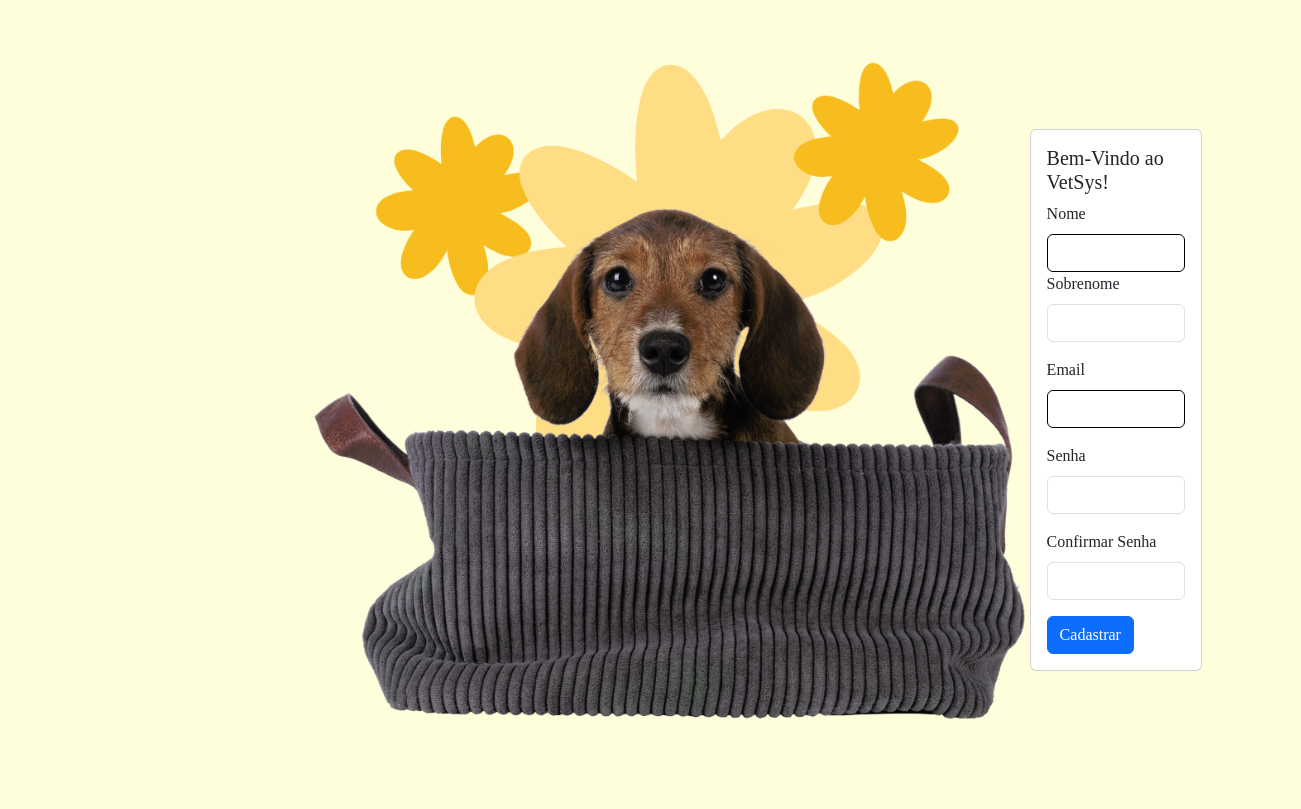
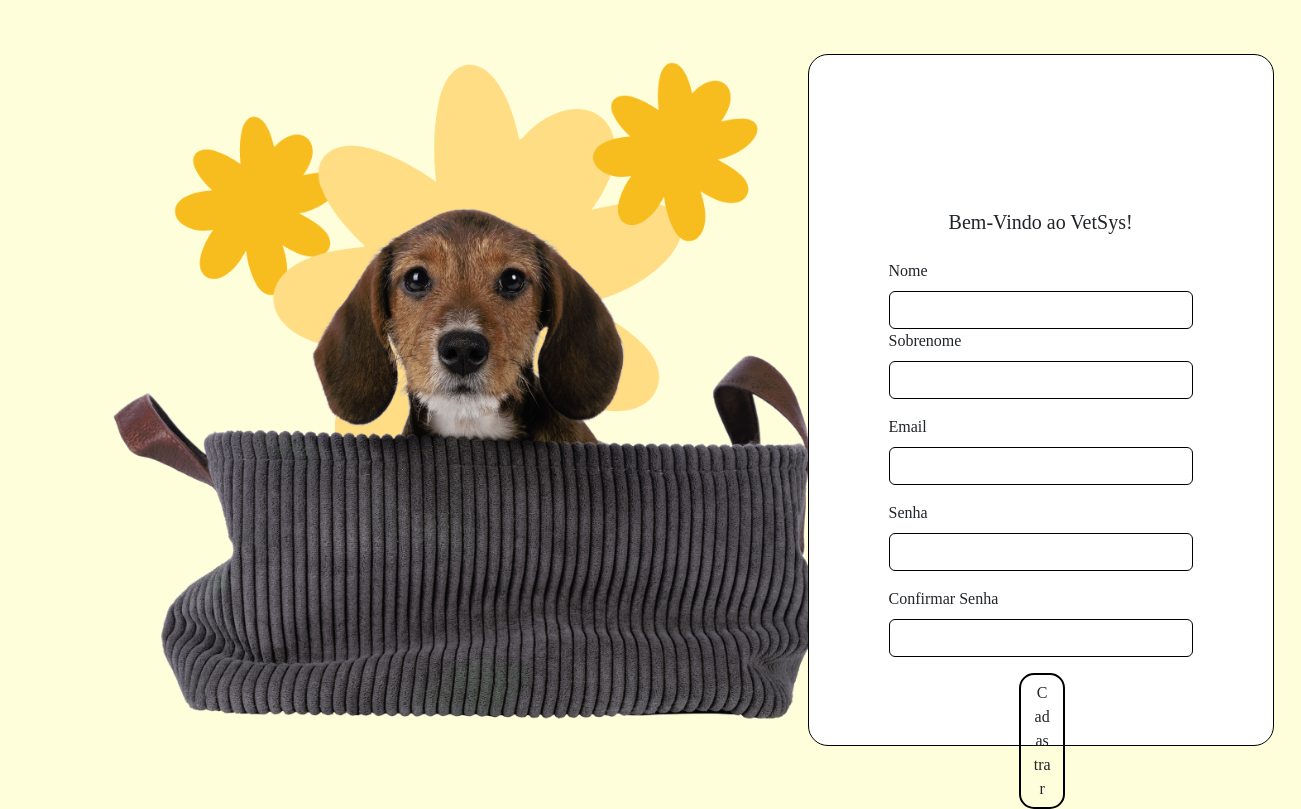
Before and after one commit to eloasenai/vetsys2, a React (Vite) app: page /cadastro in a window 1280 px wide. Shown: the whole page, 1301 px wide, since content can reach past the window. Built offline with nearby package versions, Linux system fonts and the light colour scheme.

Commit message:
arrumando cadastro

```diff
--- a/src/App.css
+++ b/src/App.css
@@ -26,7 +26,7 @@
  width: 800px; /* Ajuste o tamanho da imagem */
   height: auto;
   margin: 0%;
-  margin-left:0%;
+  margin-left:-20%;
 }
 
 .cadastro-form {
--- a/src/pages/Cadastro.jsx
+++ b/src/pages/Cadastro.jsx
@@ -13,7 +13,10 @@ const Cadastro = () => {
   const handleCadastro = (e) => {
     e.preventDefault();
     if (nome && sobrenome && email && senha && confirmarsenha) {
-      localStorage.setItem("devcadastro", JSON.stringify({ nome, sobrenome, email, senha, confirmarsenha }));
+      localStorage.setItem(
+        "devcadastro",
+        JSON.stringify({ nome, sobrenome, email, senha, confirmarsenha })
+      );
       navigate("/"); // redireciona para a tela inicial
     }
   };
@@ -21,7 +24,10 @@ const Cadastro = () => {
   return (
     <div className="cadastro-container">
       {/* Imagem ao lado do formulário */}
-      <div className="cadastro-image" style={{ width: "100%", marginLeft: "20%", borderRadius: "80%" }}>
+      <div
+        className="cadastro-image"
+        style={{ width: "100%", marginLeft: "20%", borderRadius: "80%" }}
+      >
         <img
           src="src/assets/img/cadastro.png" // Substitua pelo caminho da sua imagem
           alt="Cadastro"
@@ -29,9 +35,25 @@ const Cadastro = () => {
       </div>
       {/* Formulário de cadastro */}
       <div className="cadastro-form">
-        <div className="card" style={{ width: "90%",marginLeft: "-20%" }}>
-          <div className="card-body">
-            <h5 className="card-title">Bem-Vindo ao VetSys!</h5>
+        <div
+          className="card"
+          style={{
+            width: "170%",
+            marginLeft: "-80%",
+            borderColor: "black",
+            borderRadius: "20px",
+          }}
+        >
+          <div
+            className="card-body"
+            style={{ height: "80vh", padding: "80px", marginTop: "50px" }} // Adicionado marginTop
+          >
+            <h5
+              className="card-title text-center text-dark"
+              style={{ margin: "25px" }}
+            >
+              Bem-Vindo ao VetSys!
+            </h5>
             <form onSubmit={handleCadastro}>
               <div className="mb-3">
                 <label htmlFor="nome" className="form-label">
@@ -50,6 +72,7 @@ const Cadastro = () => {
                     Sobrenome
                   </label>
                   <input
+                    style={{ borderColor: "black" }}
                     type="text"
                     className="form-control"
                     id="sobrenome"
@@ -76,6 +99,7 @@ const Cadastro = () => {
                   Senha
                 </label>
                 <input
+                  style={{ borderColor: "black" }}
                   type="password"
                   className="form-control"
                   id="senha"
@@ -88,6 +112,7 @@ const Cadastro = () => {
                   Confirmar Senha
                 </label>
                 <input
+                  style={{ borderColor: "black" }}
                   type="password"
                   className="form-control"
                   id="Confirmar senha"
@@ -95,7 +120,16 @@ const Cadastro = () => {
                   onChange={(e) => setConfirmarsenha(e.target.value)}
                 />
               </div>
-              <button type="submit" className="btn btn-primary">
+              <button
+                type="submit"
+                className="btn border-2"
+                style={{
+                  borderColor: "black",
+                  marginLeft: "43%",
+                  borderRadius: "15px",
+                  width: "15%",
+                }}
+              >
                 Cadastrar
               </button>
             </form>
```
Lines whose indentation alone changed are shown as unchanged.
